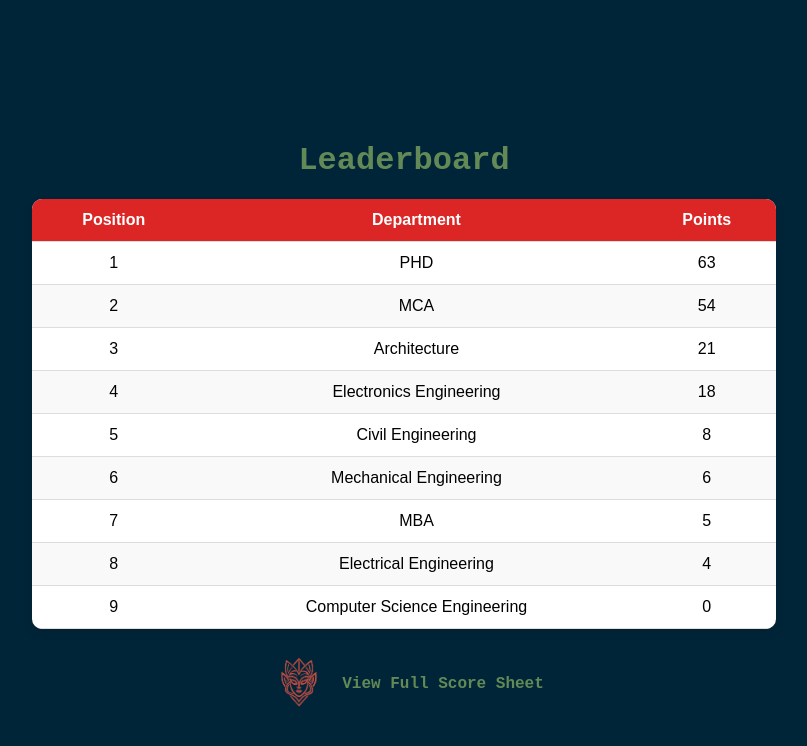
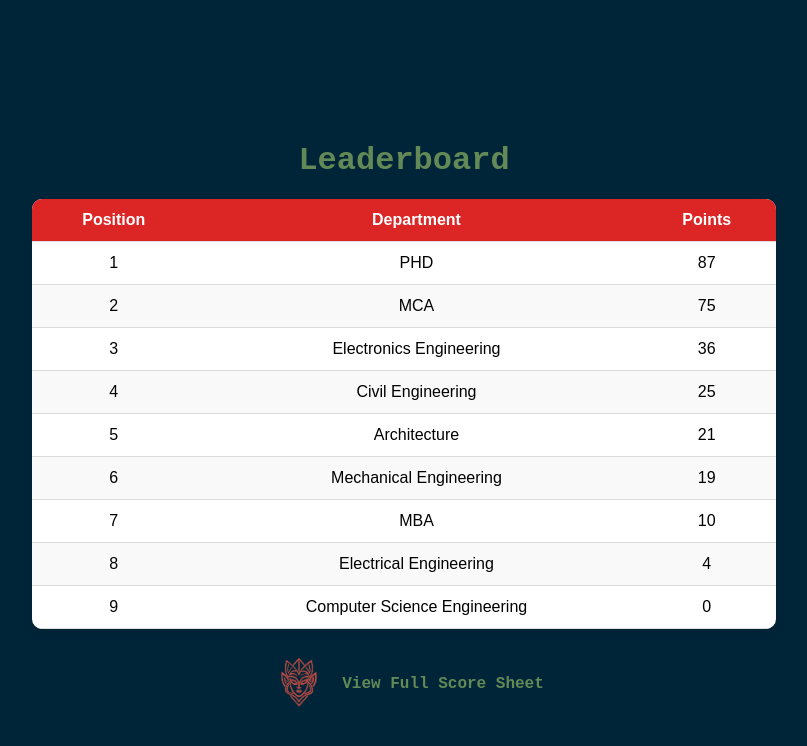
Before and after one commit to krishna-priyakm/tharangam-25-, a React (Create React App) app in the folder frontend/: page /score in a window 1280 px wide. Shown: the top 746 px of the page, without its empty margins (236-1043 px from the left). Built offline with nearby package versions, Linux system fonts and the light colour scheme; a web font is replaced by a local one.

Commit message:
Updated scoreborad again

```diff
--- a/frontend/src/Score.js
+++ b/frontend/src/Score.js
@@ -3,13 +3,13 @@ import "./score.css"; // Import CSS file
 
 const Score = () => {
   const scores = [
-    { position: 1, department: "PHD", points: 63 },
-    { position: 2, department: "MCA", points: 54 },
-    { position: 3, department: "Architecture", points: 21 },
-    { position: 4, department: "Electronics Engineering", points: 18 },
-    { position: 5, department: "Civil Engineering", points: 8 },
-    { position: 6, department: "Mechanical Engineering", points: 6 },
-    { position: 7, department: "MBA", points: 5 },
+    { position: 1, department: "PHD", points: 87 },
+    { position: 2, department: "MCA", points: 75 },
+    { position: 3, department: "Electronics Engineering", points: 36 },
+    { position: 4, department: "Civil Engineering", points: 25 },
+    { position: 5, department: "Architecture", points: 21 },
+    { position: 6, department: "Mechanical Engineering", points: 19 },
+    { position: 7, department: "MBA", points: 10 },
     { position: 8, department: "Electrical Engineering", points: 4 },
     { position: 9, department: "Computer Science Engineering", points: 0 },
   ];
```
